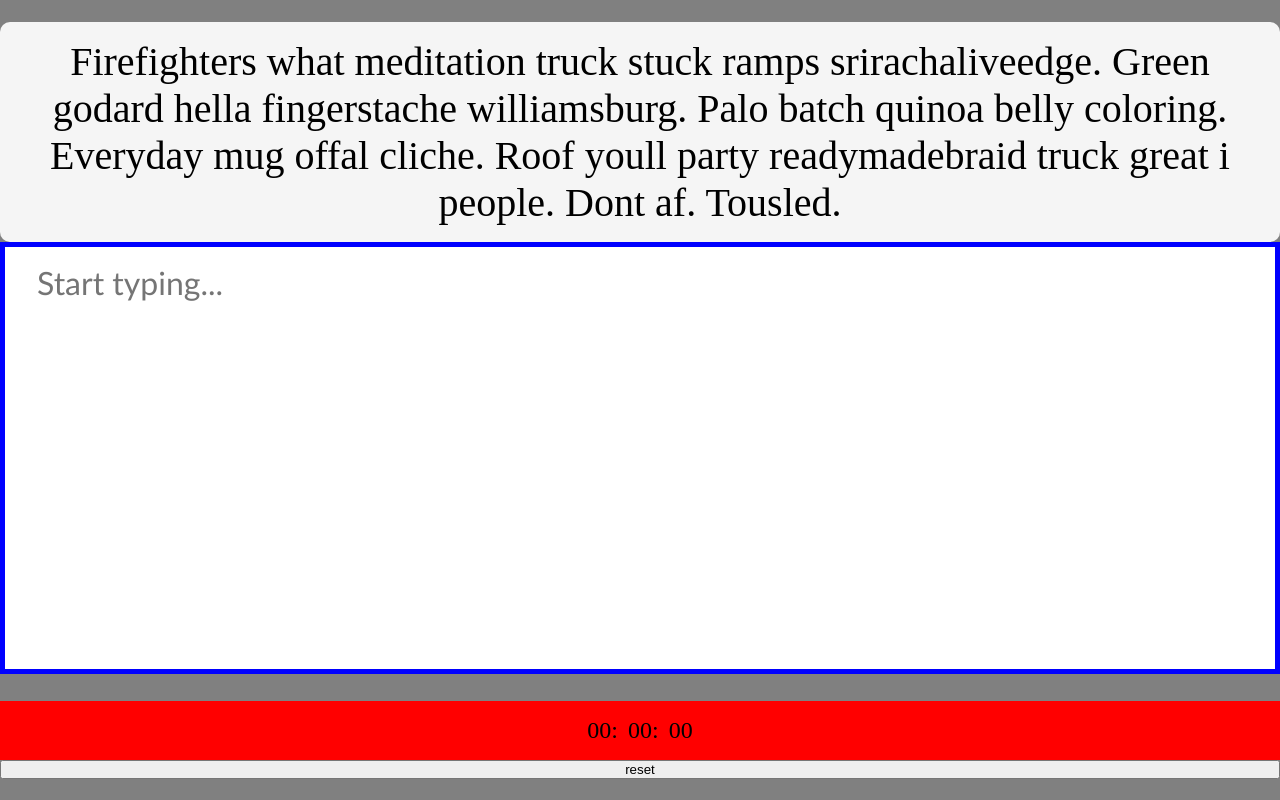
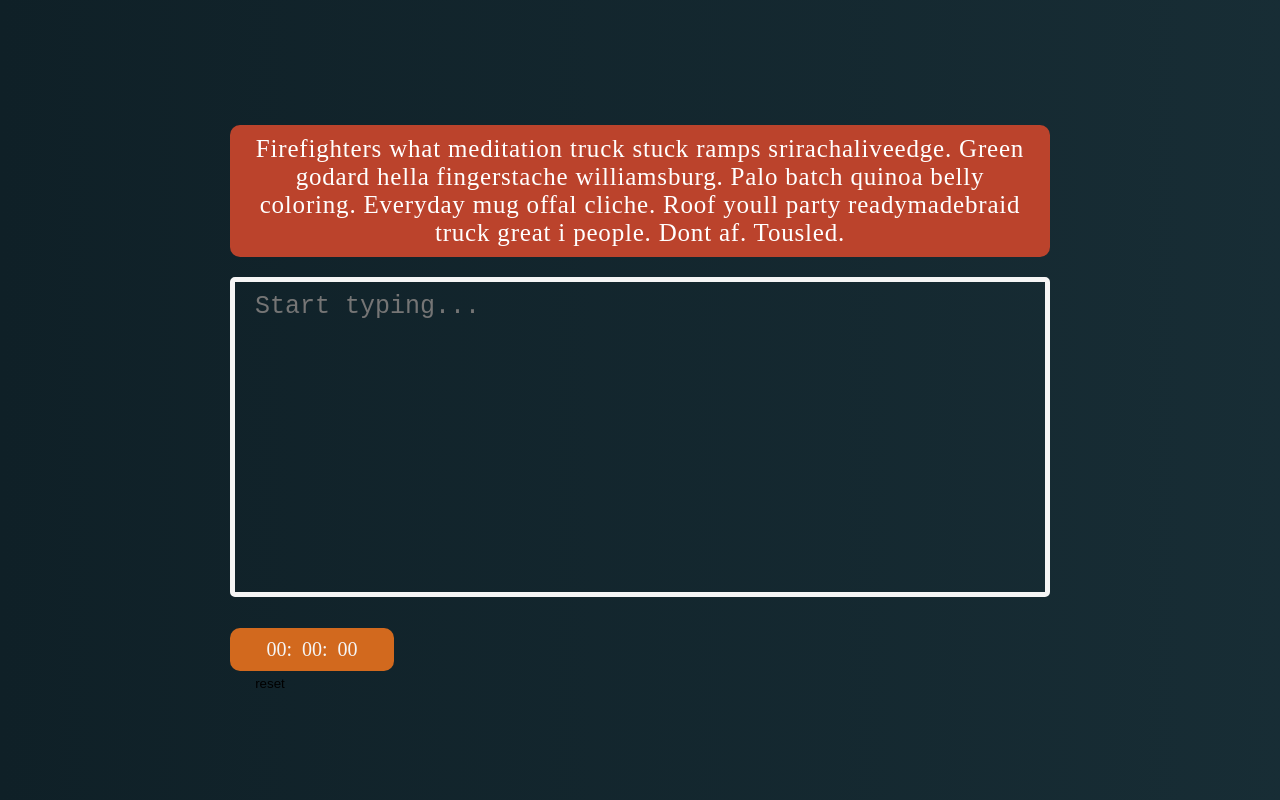
Before and after one commit to RakibRahman/typing-speed, a plain HTML site: page index.html in a window 1280 px wide. Drawn offline with Linux system fonts and the light colour scheme.

Commit message:
style updated

```diff
--- a/style.scss
+++ b/style.scss
@@ -3,38 +3,114 @@
   padding: 0;
   box-sizing: border-box;
 }
+html {
+  font-size: 62.5%;
+}
 body {
-  background-color: gray;
-  font-size: 1.5rem;
+  color: whitesmoke;
+  background: linear-gradient(
+    to right,
+    rgb(15, 32, 39),
+    rgb(32, 58, 67),
+    rgb(44, 83, 100)
+  );
+
+  background-size: 400% 400%;
+  animation: backgroundChange 5s ease infinite;
 }
+@keyframes backgroundChange {
+  0% {
+    background-position: 0% 50%;
+  }
+  50% {
+    background-position: 100% 50%;
+  }
+  100% {
+    background-position: 0% 50%;
+  }
+}
+
 .wrapper {
   display: grid;
+  margin: 0 auto;
   place-content: center;
   text-align: center;
   height: 100vh;
+  padding: 0 4rem;
+  @media screen and (min-width: 768px) {
+    width: 900px;
+  }
+  &__intro {
+    h1 {
+      font-size: 3rem;
+      margin: 10px 0;
+      line-height: 1.65;
+      letter-spacing: 2px;
+    }
+    p {
+      font-size: 2rem;
+      margin-left: 2rem;
+    }
+  }
   &__text {
     padding: 1rem 2rem;
     font-size: 2.5rem;
     color: black;
-    background-color: whitesmoke;
+    background: #bb432c;
+    color: white;
     display: inline-block;
     border-radius: 10px;
+    margin: 2rem 0;
+    height: 132px;
+    text-align: center;
+    display: grid;
+    place-content: center;
+    letter-spacing: 0.8px;
   }
 
   textarea {
+    margin: 0rem 0 2rem;
+    outline: none;
     padding: 1rem 2rem;
     resize: none;
-    font-size: 2rem;
-    font-family: "Gill Sans", "Gill Sans MT", Calibri, "Trebuchet MS",
-      sans-serif;
-    border: 5px solid blue;
+    font-size: 2.5rem;
+    border: 5px solid whitesmoke;
+    background: transparent;
+    caret-color: #c33764;
+    border-radius: 5px;
   }
   &__countdown {
-    background-color: red;
+    width: 20%;
+    background: chocolate;
+    color: whitesmoke;
     padding: 1rem 2rem;
     display: flex;
     gap: 10px;
     justify-content: center;
     align-items: center;
+    font-size: 2rem;
+    border-radius: 1rem;
+    pointer-events: none;
+  }
+  &__btn {
+    width: 80px;
+    padding: 0.5rem 2rem;
+    background: transparent;
+    outline: none;
+    border: none;
+    display: grid;
+    place-content: center;
+    cursor: pointer;
+    & img {
+      width: 30px;
+      height: auto;
+      object-fit: cover;
+    }
+  }
+  &__info {
+    display: flex;
+    justify-content: center;
+    align-items: center;
+    gap: 2rem;
   }
 }
```
Also changed, not shown: css/style.css, 1 other file.
